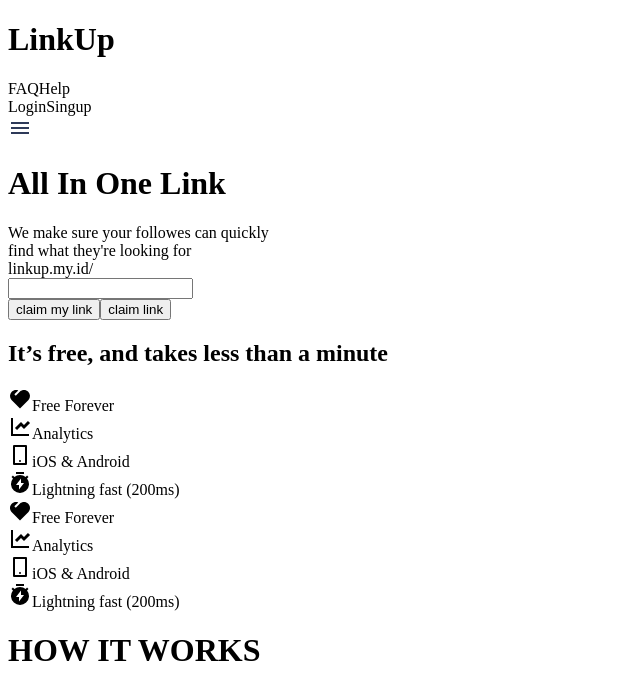
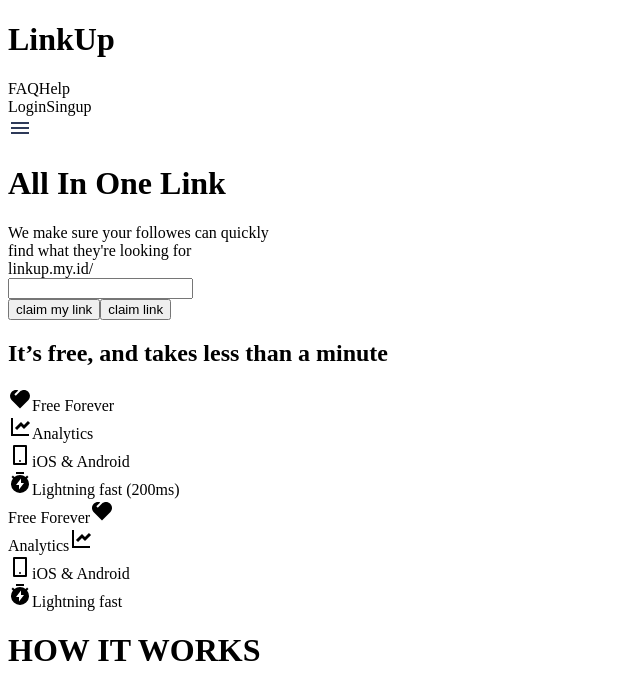
Before and after one commit to soefyan45/linkup, a Nuxt app: page / in a window 1280 px wide. Shown: the top 700 px of the page, without its empty margins (0-640 px from the left). Built offline with nearby package versions, Linux system fonts and the light colour scheme.

Commit message:
fix page 1

```diff
--- a/pages/index.vue
+++ b/pages/index.vue
@@ -86,38 +86,40 @@
     </div>
   </div>
   <div class="block lg:hidden flex h-20 w-11/12 mx-auto mt-8 items-center">
-    <div class="row w-6/12 items-center justify-start">
-      <div class="flex w-full h-full items-center">
-        <div class="justify-start flex items-center space-x-2">
+    <div class="row w-6/12 items-center justify-end">
+      <div class="flex w-full h-full items-center justify-end">
+        <div class="justify-end flex items-center space-x-2">
+          <span class="mx-auto">Free Forever</span>
           <svg class="h-5 w-5 text-red-500" fill="currentColor" xmlns="http://www.w3.org/2000/svg" viewBox="0 0 24 24" width="24" height="24"><path fill="none" d="M0 0H24V24H0z"/><path d="M20.243 4.757c2.262 2.268 2.34 5.88.236 8.236l-8.48 8.492-8.478-8.492c-2.104-2.356-2.025-5.974.236-8.236C5.515 3 8.093 2.56 10.261 3.44L6.343 7.358l1.414 1.415L12 4.53l-.013-.014.014.013c2.349-2.109 5.979-2.039 8.242.228z"/></svg>
-          <span class="mx-auto">Free Forever</span>
+
         </div>
       </div>
-      <div class="flex w-full h-full items-center">
-        <div class="justify-start flex items-center space-x-2">
+      <div class="flex w-full h-full items-center justify-end">
+        <div class="justify-end flex items-center space-x-2">
+          <span class="mx-auto">Analytics</span>
           <svg class="h-5 w-5 text-green-500" fill="currentColor" xmlns="http://www.w3.org/2000/svg" viewBox="0 0 24 24" width="24" height="24"><path fill="none" d="M0 0H24V24H0z"/><path d="M5 3v16h16v2H3V3h2zm14.94 2.94l2.12 2.12L16 14.122l-3-3-3.94 3.94-2.12-2.122L13 6.88l3 3 3.94-3.94z"/></svg>
-          <span class="mx-auto">Analytics</span>
+
         </div>
       </div>
     </div>
-    <div class="row w-6/12 justify-start">
+    <div class="row w-6/12 justify-end">
       <div class="flex w-full h-full items-center">
-        <div class="justify-start flex items-center space-x-2">
+        <div class="justify-end flex items-center space-x-2">
           <svg class="h-5 w-5 text-blue-500" fill="currentColor" xmlns="http://www.w3.org/2000/svg" viewBox="0 0 24 24" width="24" height="24"><path fill="none" d="M0 0h24v24H0z"/><path d="M7 4v16h10V4H7zM6 2h12a1 1 0 0 1 1 1v18a1 1 0 0 1-1 1H6a1 1 0 0 1-1-1V3a1 1 0 0 1 1-1zm6 15a1 1 0 1 1 0 2 1 1 0 0 1 0-2z"/></svg>
           <span class="mx-auto">iOS & Android</span>
         </div>
       </div>
       <div class="flex w-full h-full items-center">
-        <div class="justify-start flex items-center space-x-2">
+        <div class="justify-end flex items-center space-x-2">
           <svg class="h-5 w-5 text-yellow-500" fill="currentColor" xmlns="http://www.w3.org/2000/svg" viewBox="0 0 24 24" width="24" height="24"><path fill="none" d="M0 0h24v24H0z"/><path d="M6.382 5.968A8.962 8.962 0 0 1 12 4c2.125 0 4.078.736 5.618 1.968l1.453-1.453 1.414 1.414-1.453 1.453a9 9 0 1 1-14.064 0L3.515 5.93l1.414-1.414 1.453 1.453zM13 12V7.495L8 14h3v4.5l5-6.5h-3zM8 1h8v2H8V1z"/></svg>
-          <span class="mx-auto">Lightning fast (200ms)</span>
+          <span class="mx-auto">Lightning fast</span>
         </div>
       </div>
     </div>
   </div>
   <div :class="{'w-screen animate-fadeIn': !view.atTopOfPage }" class="w-10/12 mx-auto h-screen rounded mt-8 bg-gradient-to-t from-blue-400 via-blue-500 to-indigo-500">
     <div class="mx-auto items-center pt-14">
-      <h1 class="mx-auto text-center text-5xl font-semibold text-gray-200">HOW IT WORKS</h1>
+      <h1 class="mx-auto text-center text-2xl lg:text-5xl font-semibold text-gray-200">HOW IT WORKS</h1>
     </div>
     <div class="mx-auto pt-8">
       <div class="mx-4 flex space-x-2">
```
